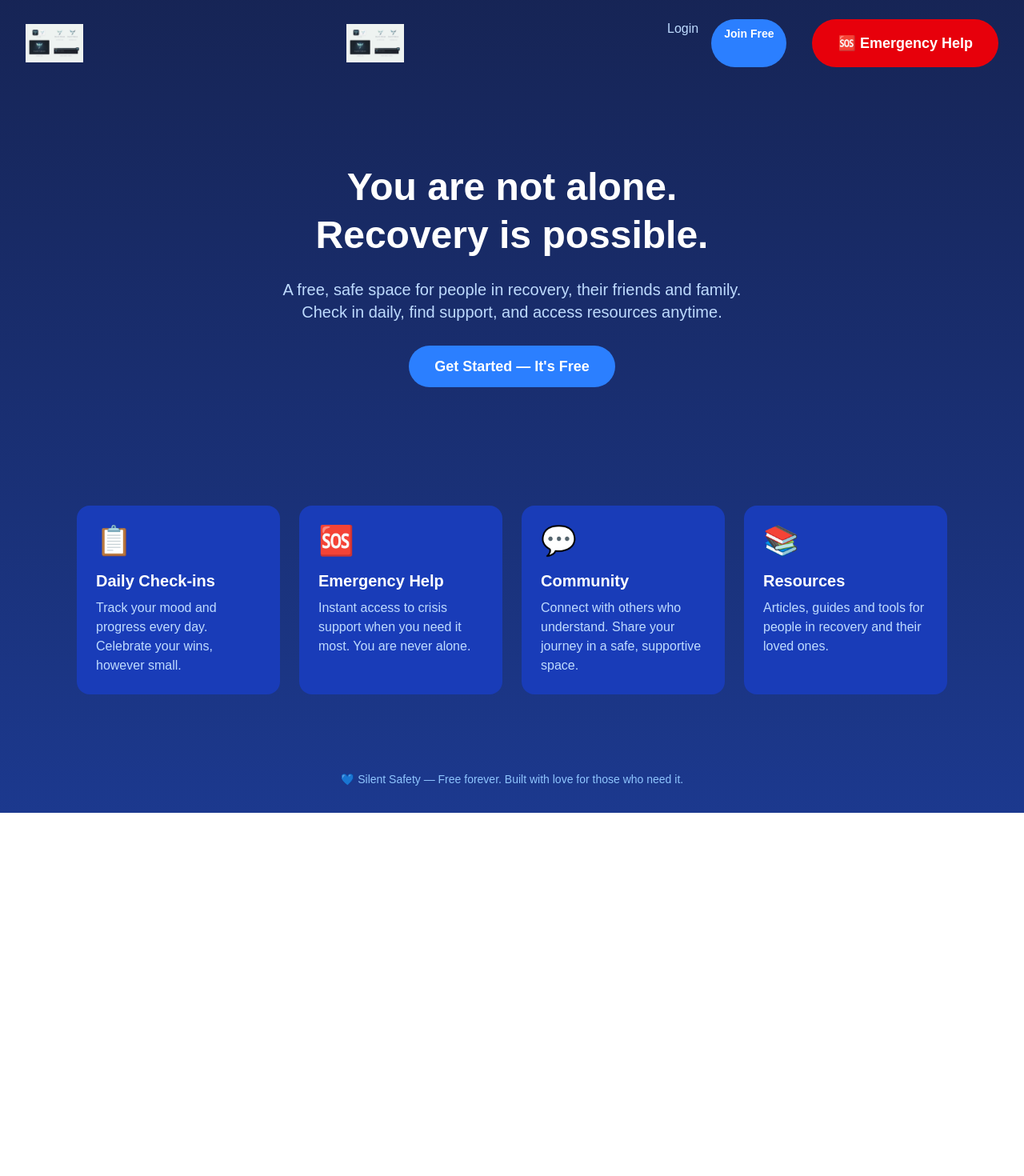
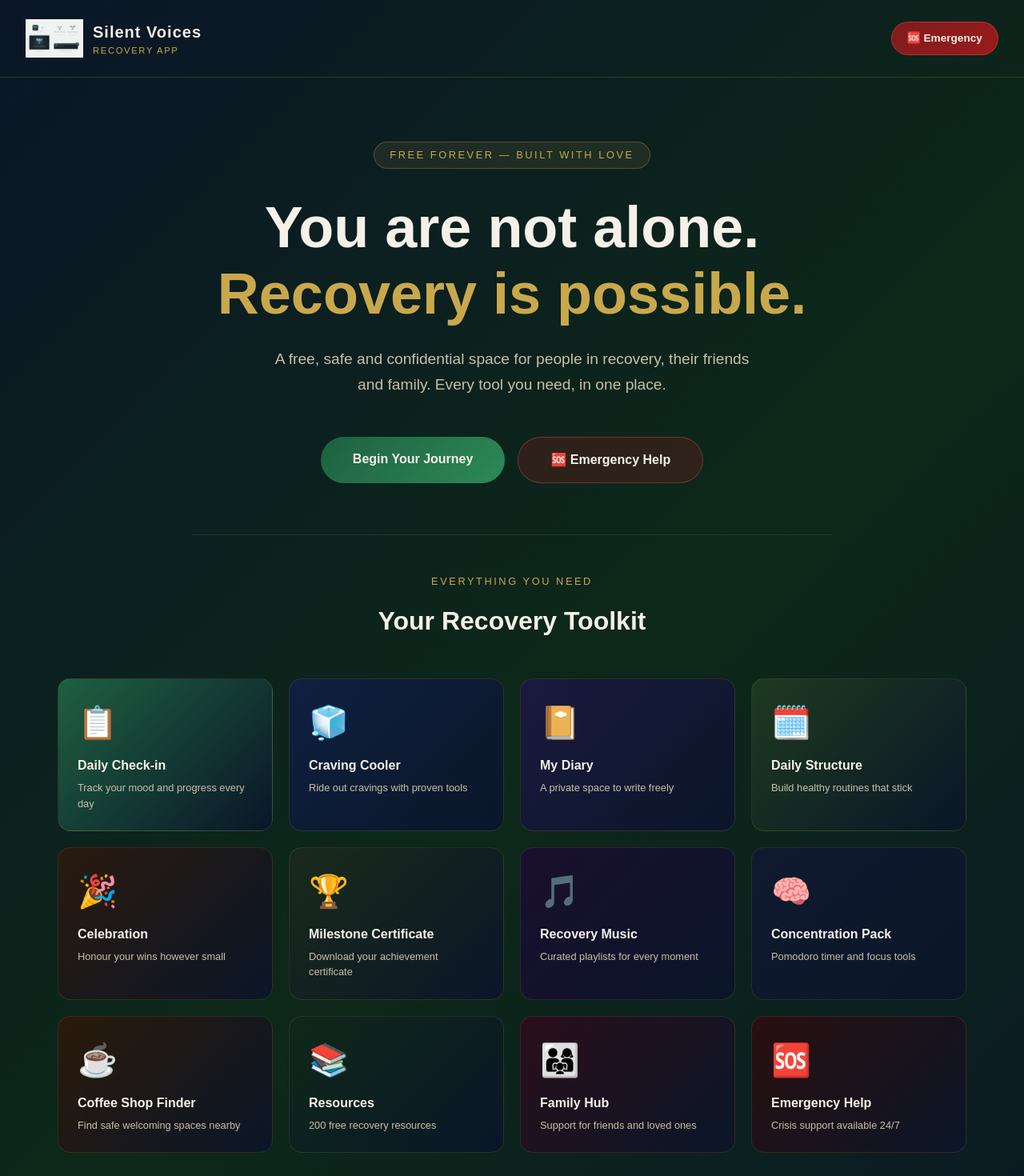
Before and after one commit to silentvoices12/silent-safety-app, a Next.js app: page / in a window 1280 px wide. Shown: the top 1470 px of the page at 80% size. Before the commit the page ends 1016 px from the top, so only its background shows below. Built offline with nearby package versions, Linux system fonts and the light colour scheme.

Commit message:
premium dark green navy cream theme homepage

```diff
--- a/app/page.tsx
+++ b/app/page.tsx
@@ -1,54 +1,92 @@
+import Image from "next/image";
+
 export default function Home() {
   return (
-    <main className="min-h-screen bg-gradient-to-b from-blue-950 to-blue-900 text-white">
+    <main style={{background: "linear-gradient(135deg, #0a1628 0%, #0d2818 50%, #0a1628 100%)", minHeight: "100vh", color: "#f5f0e8"}}>
 
-      {/* Header */}
-      <header className="flex justify-between items-center px-8 py-6">
-        <img src="/logo.png" alt="Silent Voices" className="h-12" />
-        <img src="/logo.png" alt="Silent Voices" className="h-12" />
-        <div className="flex gap-4">
-          <a href="/login" className="text-blue-200 hover:text-white transition">Login</a>
-          <a href="/signup" className="bg-blue-500 hover:bg-blue-400 px-4 py-2 rounded-full text-sm font-semibold transition">Join Free</a>
-          <a href="/emergency" className="bg-red-600 hover:bg-red-500 text-white px-8 py-4 rounded-full text-lg font-semibold transition ml-4">🆘 Emergency Help</a>
+      <header style={{borderBottom: "1px solid rgba(201,168,76,0.2)", padding: "1.5rem 2rem", display: "flex", justifyContent: "space-between", alignItems: "center"}}>
+        <div style={{display: "flex", alignItems: "center", gap: "0.75rem"}}>
+          <img src="/logo.png" alt="Silent Voices" style={{height: "48px", width: "auto"}} />
+          <div>
+            <p style={{fontSize: "1.25rem", fontWeight: "bold", color: "#f5f0e8", letterSpacing: "0.05em"}}>Silent Voices</p>
+            <p style={{fontSize: "0.7rem", color: "#c9a84c", letterSpacing: "0.15em", textTransform: "uppercase"}}>Recovery App</p>
+          </div>
         </div>
+        <a href="/emergency" style={{background: "linear-gradient(135deg, #7f1d1d, #991b1b)", color: "#f5f0e8", padding: "0.6rem 1.2rem", borderRadius: "999px", fontSize: "0.85rem", fontWeight: "bold", textDecoration: "none", border: "1px solid rgba(255,100,100,0.3)"}}>
+          🆘 Emergency
+        </a>
       </header>
 
-      {/* Hero */}
-      <section className="text-center px-8 py-24">
-        <h2 className="text-5xl font-bold mb-6 leading-tight">You are not alone.<br/>Recovery is possible.</h2>
-        <p className="text-blue-200 text-xl mb-10 max-w-xl mx-auto">A free, safe space for people in recovery, their friends and family. Check in daily, find support, and access resources anytime.</p>
-        <a href="/signup" className="bg-blue-500 hover:bg-blue-400 text-white px-8 py-4 rounded-full text-lg font-semibold transition">Get Started — It's Free</a>
-      </section>
-
-      {/* Features */}
-      <section className="grid grid-cols-1 md:grid-cols-2 lg:grid-cols-4 gap-6 px-8 py-16 max-w-6xl mx-auto">
-        <div className="bg-blue-800 rounded-2xl p-6">
-          <div className="text-4xl mb-4">📋</div>
-          <h3 className="text-xl font-bold mb-2">Daily Check-ins</h3>
-          <p className="text-blue-200">Track your mood and progress every day. Celebrate your wins, however small.</p>
+      <section style={{textAlign: "center", padding: "5rem 2rem 4rem"}}>
+        <div style={{display: "inline-block", background: "rgba(201,168,76,0.1)", border: "1px solid rgba(201,168,76,0.3)", borderRadius: "999px", padding: "0.4rem 1.2rem", marginBottom: "2rem"}}>
+          <p style={{color: "#c9a84c", fontSize: "0.8rem", letterSpacing: "0.2em", textTransform: "uppercase"}}>Free Forever — Built With Love</p>
         </div>
-        <div className="bg-blue-800 rounded-2xl p-6">
-          <div className="text-4xl mb-4">🆘</div>
-          <h3 className="text-xl font-bold mb-2">Emergency Help</h3>
-          <p className="text-blue-200">Instant access to crisis support when you need it most. You are never alone.</p>
-        </div>
-        <div className="bg-blue-800 rounded-2xl p-6">
-          <div className="text-4xl mb-4">💬</div>
-          <h3 className="text-xl font-bold mb-2">Community</h3>
-          <p className="text-blue-200">Connect with others who understand. Share your journey in a safe, supportive space.</p>
-        </div>
-        <div className="bg-blue-800 rounded-2xl p-6">
-          <div className="text-4xl mb-4">📚</div>
-          <h3 className="text-xl font-bold mb-2">Resources</h3>
-          <p className="text-blue-200">Articles, guides and tools for people in recovery and their loved ones.</p>
+        <h1 style={{fontSize: "clamp(2.5rem, 6vw, 4.5rem)", fontWeight: "bold", lineHeight: "1.15", marginBottom: "1.5rem", color: "#f5f0e8"}}>
+          You are not alone.<br/>
+          <span style={{color: "#c9a84c"}}>Recovery is possible.</span>
+        </h1>
+        <p style={{fontSize: "1.2rem", color: "#c8bfa8", maxWidth: "600px", margin: "0 auto 3rem", lineHeight: "1.7"}}>
+          A free, safe and confidential space for people in recovery, their friends and family. Every tool you need, in one place.
+        </p>
+        <div style={{display: "flex", gap: "1rem", justifyContent: "center", flexWrap: "wrap"}}>
+          <a href="/checkin" style={{background: "linear-gradient(135deg, #1e6040, #2d8a58)", color: "#f5f0e8", padding: "1rem 2.5rem", borderRadius: "999px", fontSize: "1rem", fontWeight: "bold", textDecoration: "none"}}>
+            Begin Your Journey
+          </a>
+          <a href="/emergency" style={{background: "rgba(127,29,29,0.3)", color: "#f5f0e8", padding: "1rem 2.5rem", borderRadius: "999px", fontSize: "1rem", fontWeight: "bold", textDecoration: "none", border: "1px solid rgba(255,100,100,0.3)"}}>
+            🆘 Emergency Help
+          </a>
         </div>
       </section>
 
-      {/* Footer */}
-      <footer className="text-center text-blue-300 py-8 text-sm">
-        <p>💙 Silent Safety — Free forever. Built with love for those who need it.</p>
+      <div style={{maxWidth: "800px", margin: "0 auto", borderTop: "1px solid rgba(201,168,76,0.15)", marginBottom: "3rem"}} />
+
+      <section style={{maxWidth: "1200px", margin: "0 auto", padding: "0 2rem 5rem"}}>
+        <p style={{textAlign: "center", color: "#c9a84c", letterSpacing: "0.2em", textTransform: "uppercase", fontSize: "0.8rem", marginBottom: "1rem"}}>Everything You Need</p>
+        <h2 style={{textAlign: "center", fontSize: "2rem", fontWeight: "bold", color: "#f5f0e8", marginBottom: "3rem"}}>Your Recovery Toolkit</h2>
+        <div style={{display: "grid", gridTemplateColumns: "repeat(auto-fill, minmax(220px, 1fr))", gap: "1.25rem"}}>
+          {[
+            { href: "/checkin", icon: "📋", title: "Daily Check-in", desc: "Track your mood and progress every day", color: "#1e6040" },
+            { href: "/craving-cooler", icon: "🧊", title: "Craving Cooler", desc: "Ride out cravings with proven tools", color: "#0f2040" },
+            { href: "/diary", icon: "📔", title: "My Diary", desc: "A private space to write freely", color: "#1a1a3e" },
+            { href: "/daily-structure", icon: "🗓️", title: "Daily Structure", desc: "Build healthy routines that stick", color: "#1e3a20" },
+            { href: "/celebration", icon: "🎉", title: "Celebration", desc: "Honour your wins however small", color: "#2a1a0e" },
+            { href: "/milestone", icon: "🏆", title: "Milestone Certificate", desc: "Download your achievement certificate", color: "#1a2a1a" },
+            { href: "/music", icon: "🎵", title: "Recovery Music", desc: "Curated playlists for every moment", color: "#1a0f2e" },
+            { href: "/concentration", icon: "🧠", title: "Concentration Pack", desc: "Pomodoro timer and focus tools", color: "#0f1a2e" },
+            { href: "/coffee-finder", icon: "☕", title: "Coffee Shop Finder", desc: "Find safe welcoming spaces nearby", color: "#2a1a0a" },
+            { href: "/resources", icon: "📚", title: "Resources", desc: "200 free recovery resources", color: "#0f2818" },
+            { href: "/family-hub", icon: "👨‍👩‍👧", title: "Family Hub", desc: "Support for friends and loved ones", color: "#2a0f1a" },
+            { href: "/emergency", icon: "🆘", title: "Emergency Help", desc: "Crisis support available 24/7", color: "#2a0f0f" },
+          ].map((item, i) => (
+            <a key={i} href={item.href} style={{
+              background: `linear-gradient(135deg, ${item.color}, #0a1628)`,
+              border: "1px solid rgba(201,168,76,0.15)",
+              borderRadius: "1rem",
+              padding: "1.5rem",
+              textDecoration: "none",
+              color: "#f5f0e8",
+              display: "block",
+            }}>
+              <div style={{fontSize: "2.5rem", marginBottom: "0.75rem"}}>{item.icon}</div>
+              <h3 style={{fontSize: "1rem", fontWeight: "bold", marginBottom: "0.4rem", color: "#f5f0e8"}}>{item.title}</h3>
+              <p style={{fontSize: "0.8rem", color: "#c8bfa8", lineHeight: "1.5"}}>{item.desc}</p>
+            </a>
+          ))}
+        </div>
+      </section>
+
+      <section style={{background: "linear-gradient(135deg, #0d2818, #0f2040)", borderTop: "1px solid rgba(201,168,76,0.15)", borderBottom: "1px solid rgba(201,168,76,0.15)", padding: "4rem 2rem", textAlign: "center"}}>
+        <p style={{fontSize: "1.5rem", color: "#c9a84c", fontStyle: "italic", maxWidth: "700px", margin: "0 auto", lineHeight: "1.8"}}>
+          "Recovery is not a race. You do not have to feel guilty if it takes you longer than you thought it would."
+        </p>
+      </section>
+
+      <footer style={{textAlign: "center", padding: "3rem 2rem", borderTop: "1px solid rgba(201,168,76,0.1)"}}>
+        <img src="/logo.png" alt="Silent Voices" style={{height: "40px", margin: "0 auto 1rem", display: "block"}} />
+        <p style={{color: "#c8bfa8", fontSize: "0.85rem"}}>Silent Voices Recovery App — Free forever. Built with love for those who need it.</p>
+        <p style={{color: "#c9a84c", fontSize: "0.75rem", marginTop: "0.5rem"}}>💙 You are not alone</p>
       </footer>
 
     </main>
-  )
+  );
 }
```
